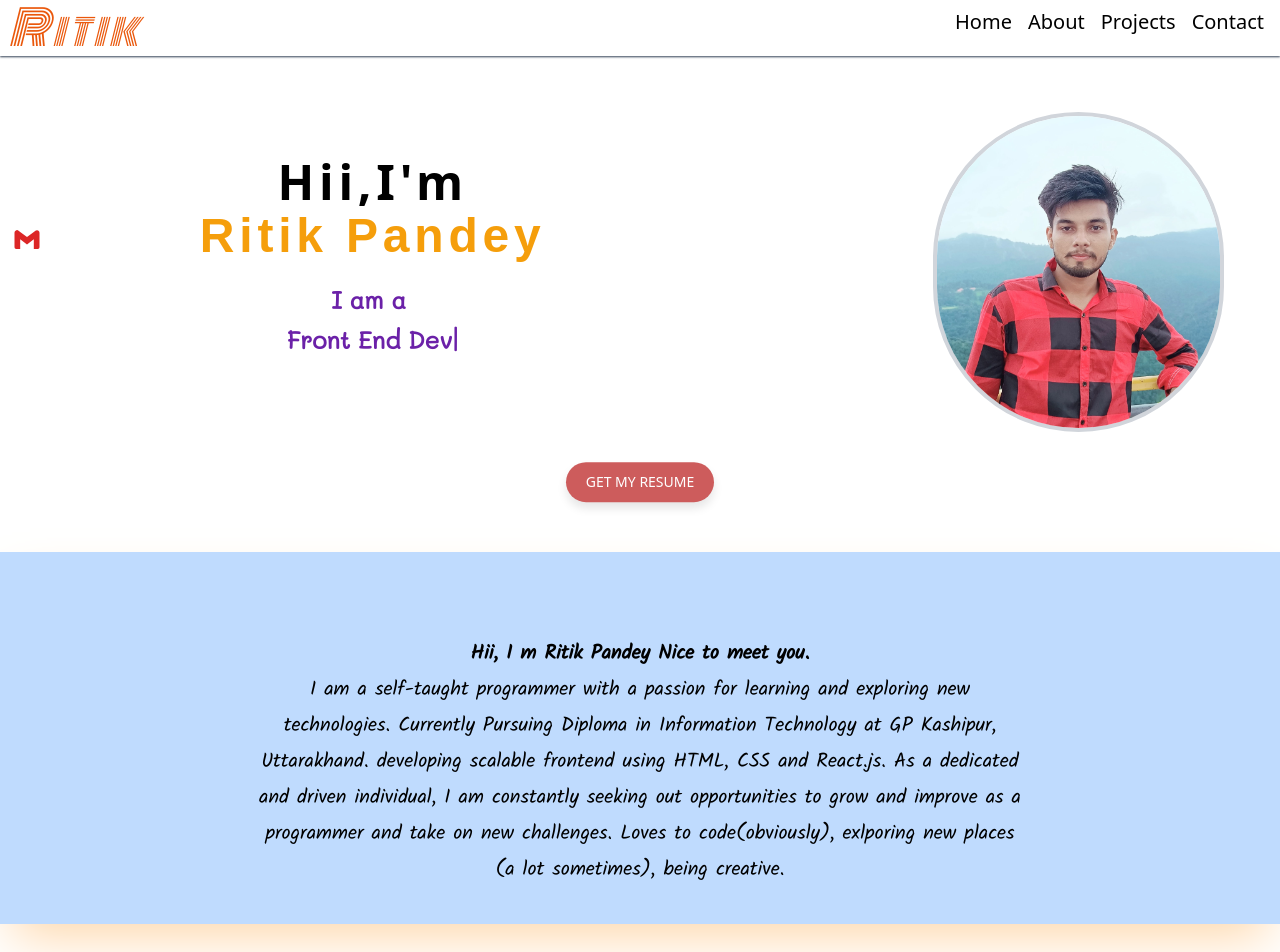
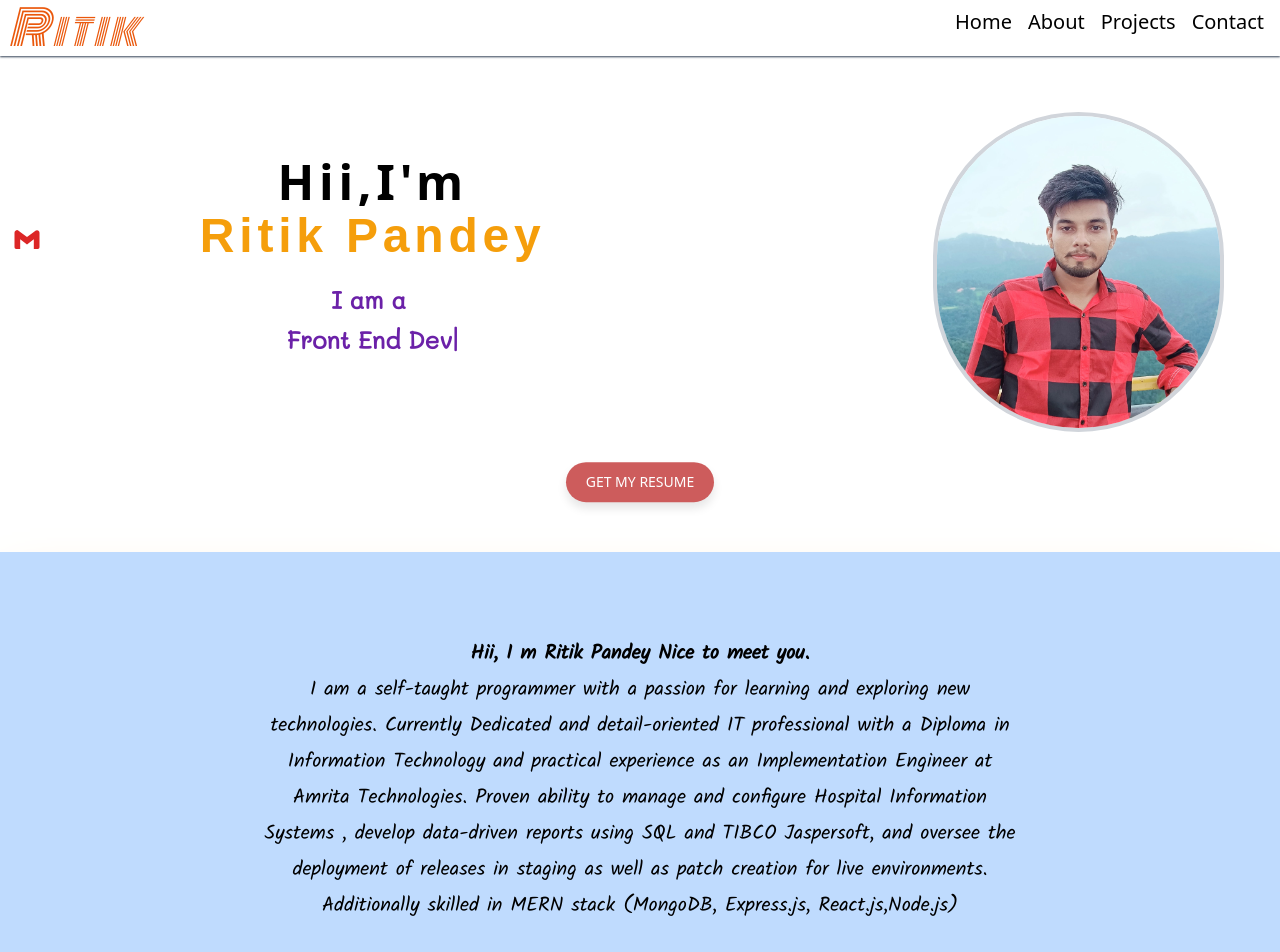
Before and after one commit to ritikp05/my_portfolio, a React (Vite) app: page / in a window 1280 px wide. Shown: the top 952 px of the page. Built offline with nearby package versions, Linux system fonts and the light colour scheme; some icons are missing; a web font is replaced by a local one.

Commit message:
Did modifcation in About section

```diff
--- a/src/components/About.jsx
+++ b/src/components/About.jsx
@@ -17,12 +17,14 @@ const About = () => {
                     <h3 className='text-center   text-xl pb-1 leading-8 sm:leading-9'>
                         I am a self-taught programmer with a passion for
                         learning and exploring new technologies.
-                        Currently Pursuing Diploma in Information Technology  at GP Kashipur, Uttarakhand.
-                       developing scalable frontend using HTML, CSS and React.js.
-                    As a dedicated and driven individual,
-                   I am constantly seeking out opportunities
-                   to grow and improve as a programmer and take on new challenges.
-                        Loves to code(obviously), exlporing new places (a lot sometimes), being creative.
+                        Currently Dedicated and detail-oriented IT professional with a
+                        Diploma in Information Technology and practical experience as an
+                        Implementation Engineer at Amrita Technologies. Proven ability to
+                        manage and configure Hospital Information Systems ,
+                        develop data-driven reports using SQL and TIBCO Jaspersoft, and
+                        oversee the deployment of releases in staging as well as patch
+                        creation for live environments. Additionally skilled in MERN stack
+                        (MongoDB, Express.js, React.js,Node.js)
                     </h3>
                 </div>
 
```
